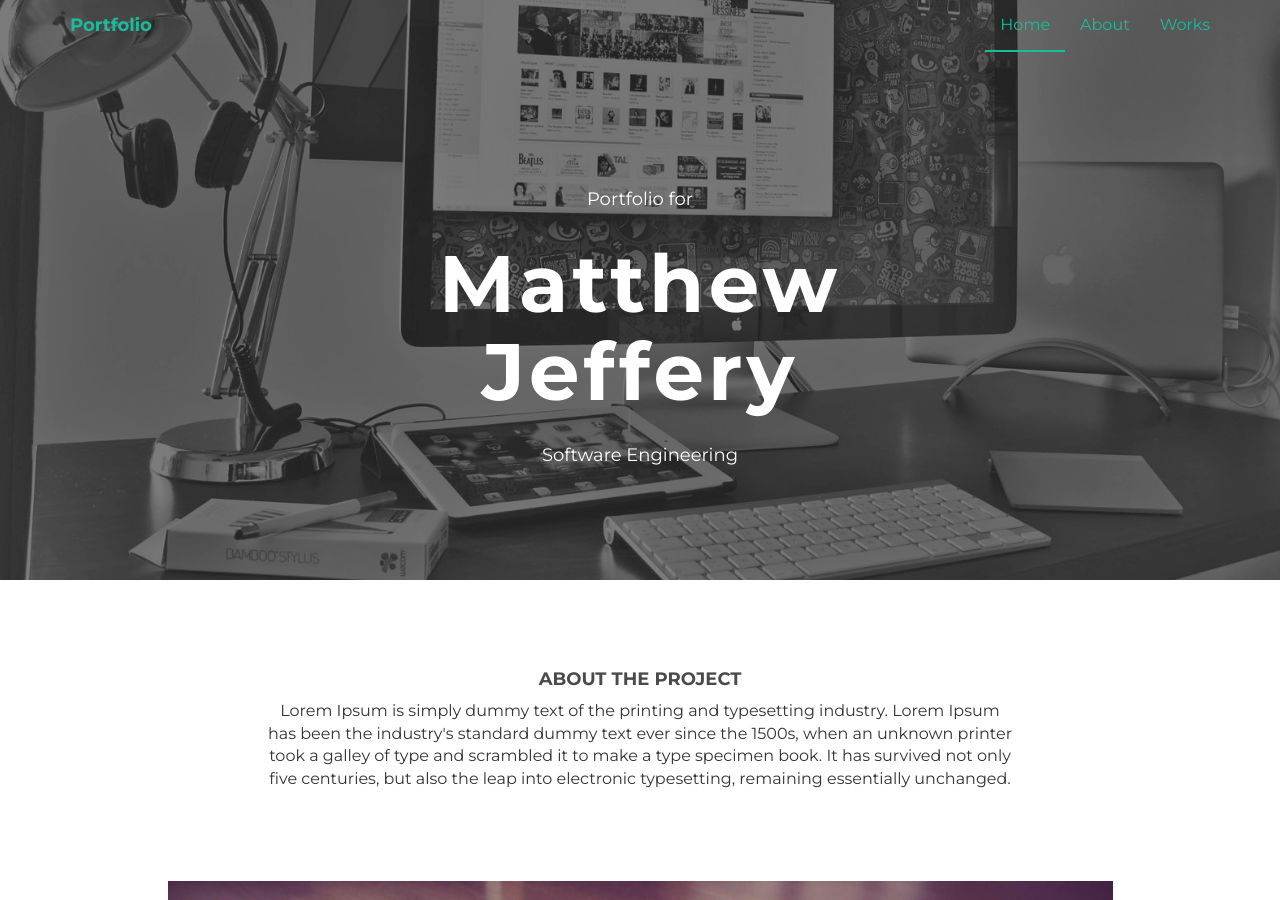
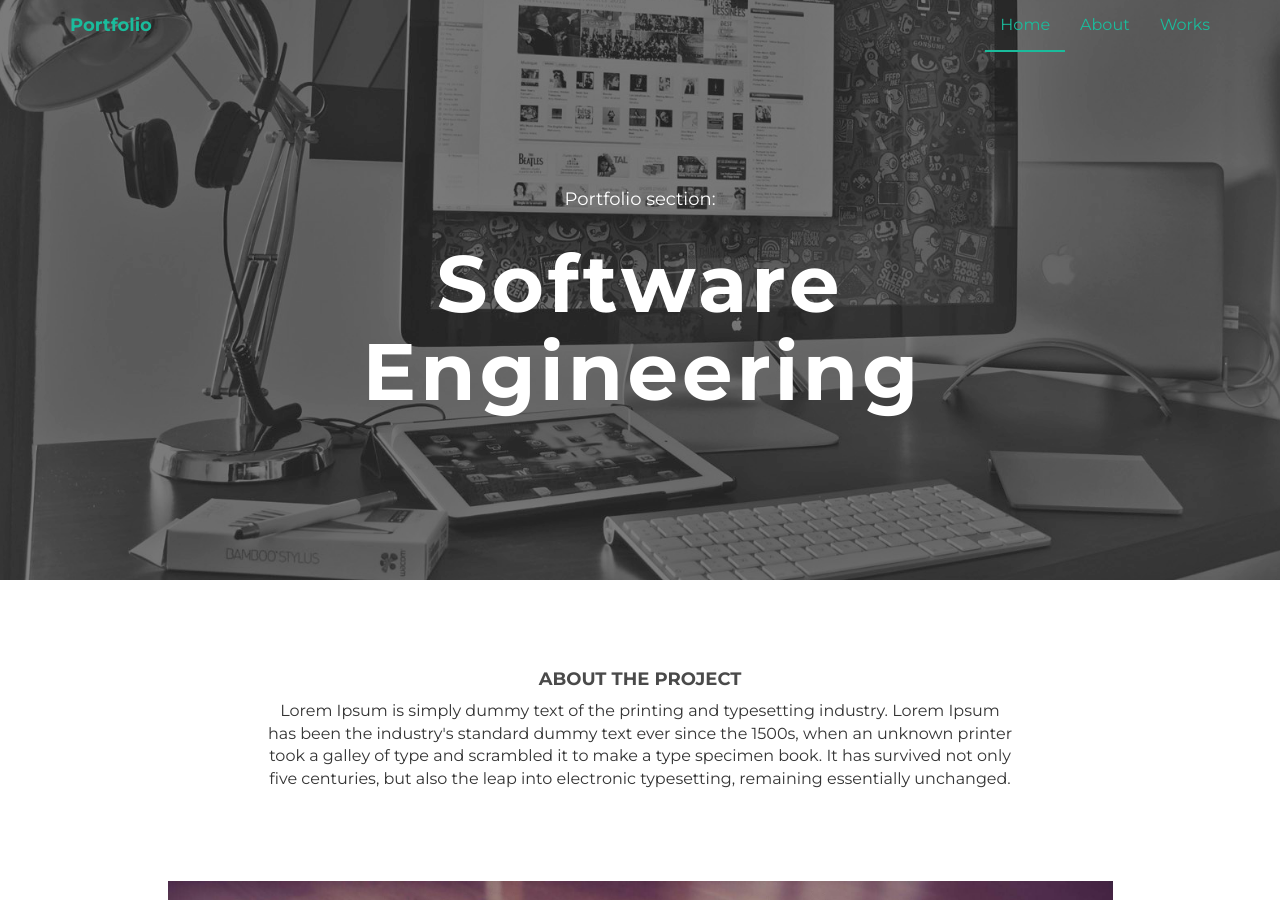
Before and after one commit to jeffml1/Portfolio, a Jekyll site: the page work.html, which Jekyll copies as it is, in a window 1280 px wide and 900 px high. Built offline with Jekyll 4.4.1, drawn with Linux system fonts in a browser that asks for light colours; nearby versions of some CDN libraries.

Commit message:
Changed title

```diff
--- a/work.html
+++ b/work.html
@@ -56,9 +56,8 @@
 	    <div class="container">
 			<div class="row">
 				<div class="col-lg-6 col-lg-offset-3">
-					<h4>Portfolio for</h4>
-					<h1>Matthew Jeffery</h1>
-					<h4>Software Engineering</h4>
+					<h4>Portfolio section:</h4>
+					<h1>Software Engineering</h1>
 				</div>
 			</div><!-- /row -->
 	    </div> <!-- /container -->
```
